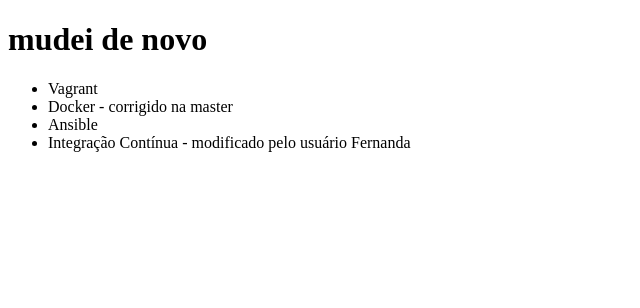
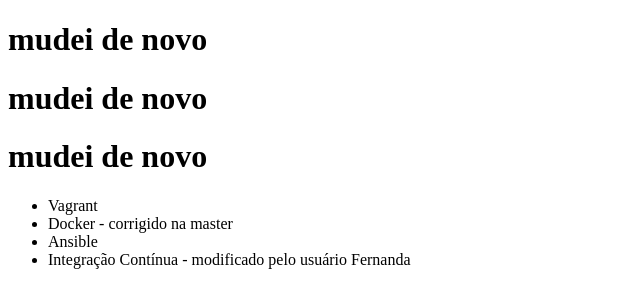
Before and after one commit to opnetto/exercitando, a plain HTML site: page index.html in a window 1280 px wide. Shown: the whole page, without its empty margins (0-640 px from the left). Drawn offline with Linux system fonts and the light colour scheme.

Commit message:
fiz besteira

```diff
--- a/index.html
+++ b/index.html
@@ -5,6 +5,8 @@
     <title>Cursos da Alura - testando a tal da branch</title>
 </head>
 <body>
+	<h1> mudei de novo </h1>
+	<h1> mudei de novo </h1>
 	<h1> mudei de novo </h1>
     <ul>
         <li>Vagrant</li>
```
